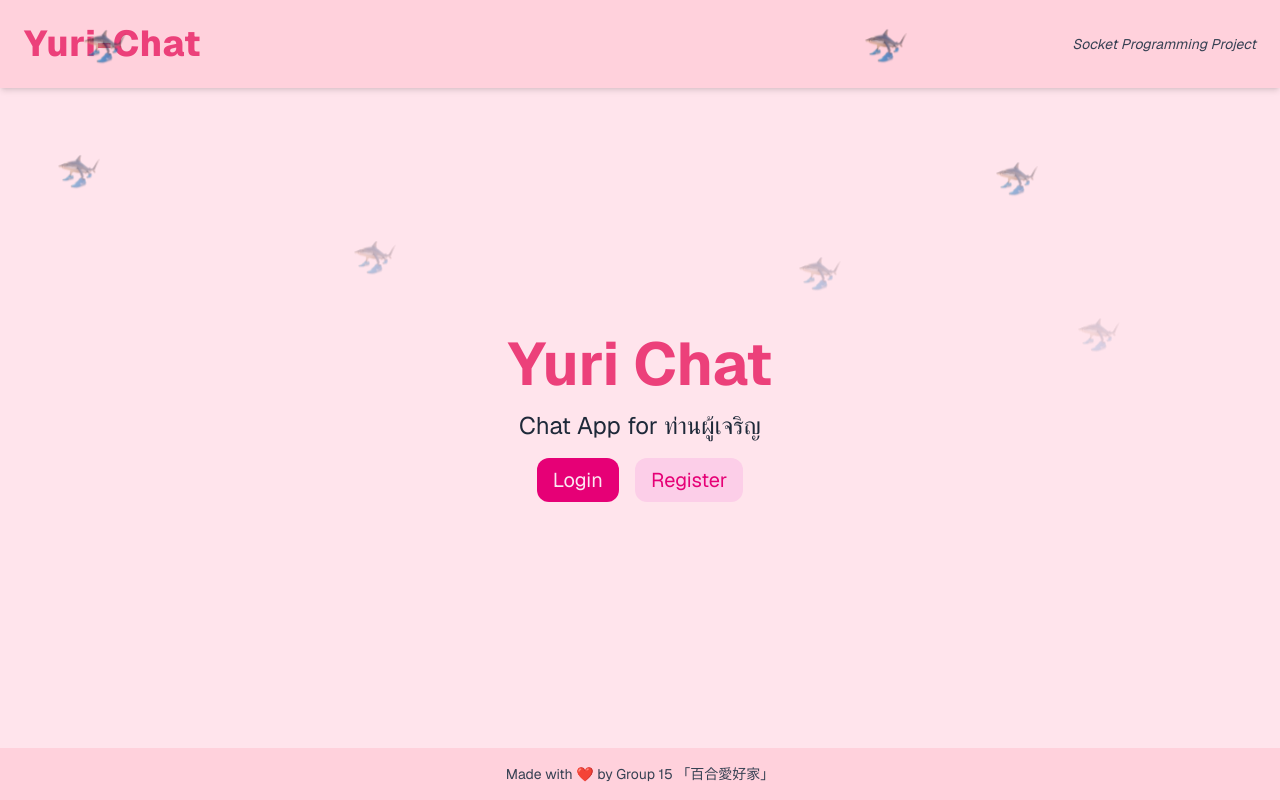
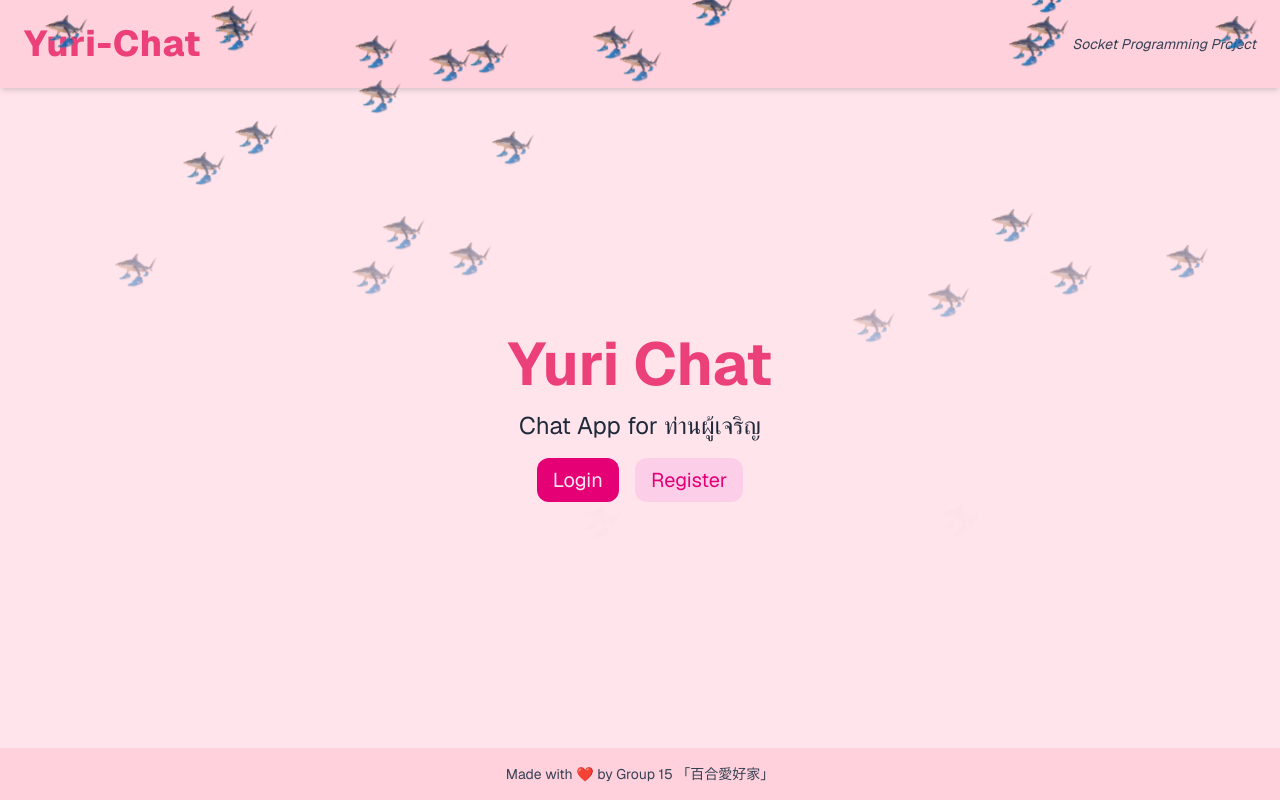
Before and after one commit to leomotors/yuri-chat, a Next.js app: page / in a window 1280 px wide. Built offline with nearby package versions, Linux system fonts and the light colour scheme.

Commit message:
add oscillattion to tralalero-tralala

```diff
--- a/src/components/FallingFlowers/FallingFlowers.tsx
+++ b/src/components/FallingFlowers/FallingFlowers.tsx
@@ -8,16 +8,20 @@
       <div
         className={`falling-flowers pointer-events-none absolute top-0 left-0 z-10 h-full w-full`}
       >
-        {[...Array(10)].map((_, index) => (
+        {[...Array(30)].map((_, index) => (
           <div
             key={index}
             className={`flower-${index} absolute`}
             style={{
-              animation: `fall ${Math.random() * 5 + 5}s linear infinite, sway ${
-                Math.random() * 2 + 1
-              }s ease-in-out infinite`,
+              animation: `fall ${Math.random() * 5 + 5}s linear infinite`,
               left: `${Math.random() * 100}vw`,
               animationDelay: `${Math.random() * 5}s`,
+            }}
+          >
+            <div
+              className="swaying"
+              style={{
+                animation: `sway ${Math.random() * 2 + 1}s ease-in-out infinite`,
               }}
             >
               <Image
@@ -27,6 +31,7 @@
                 height={50}
                 priority
               />
+            </div>
           </div>
         ))}
       </div>
@@ -44,9 +49,33 @@
           }
         }
 
-        .falling-flowers {
+        @keyframes sway {
+          0% {
+            transform: translateX(0);
+          }
+          50% {
+            transform: translateX(20px);
+          }
+          100% {
+            transform: translateX(0);
+          }
+        }
+
+        .falling-flowers .flower-0,
+        .falling-flowers .flower-1,
+        .falling-flowers .flower-2,
+        .falling-flowers .flower-3,
+        .falling-flowers .flower-4,
+        .falling-flowers .flower-5,
+        .falling-flowers .flower-6,
+        .falling-flowers .flower-7,
+        .falling-flowers .flower-8,
+        .falling-flowers .flower-9 {
           position: absolute;
-          animation: fall 5s ease-in-out infinite;
+        }
+
+        .swaying {
+          display: inline-block;
         }
       `}</style>
     </>
```
Lines whose indentation alone changed are shown as unchanged.
